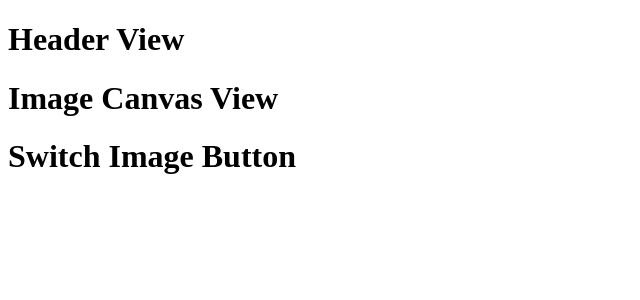
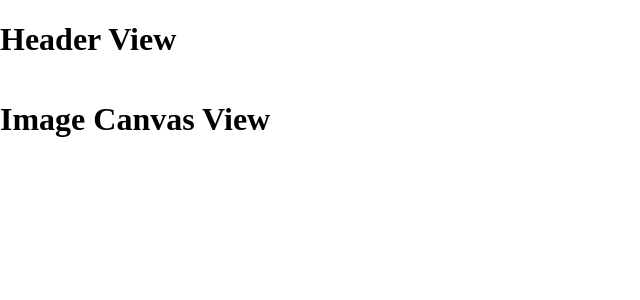
Before and after one commit to Hackbit/angularattack2017-kzhang, an Angular app: page / in a window 1280 px wide. Shown: the top 300 px of the page, without its empty margins (0-640 px from the left). Built offline with nearby package versions, Linux system fonts and the light colour scheme.

Commit message:
add style

```diff
--- a/src/app/app.component.css
+++ b/src/app/app.component.css
@@ -0,0 +1,9 @@
+:host {
+    display: flex;
+    height: 100%;
+    flex-direction: column;
+}
+
+my-image-canvas {
+    flex-grow: 1;
+}
--- a/src/app/app.component.ts
+++ b/src/app/app.component.ts
@@ -5,7 +5,6 @@ import { Component } from '@angular/core';
   template: `
     <my-header></my-header>
     <my-image-canvas></my-image-canvas>
-    <my-switch-image-btn></my-switch-image-btn>
   `,
   styleUrls: ['./app.component.css']
 })
--- a/src/app/app.module.ts
+++ b/src/app/app.module.ts
@@ -4,14 +4,12 @@ import { NgModule } from '@angular/core';
 import { AppComponent } from './app.component';
 import { HeaderComponent } from './header.component';
 import { ImageCanvasComponent } from './image-canvas.component';
-import { SwitchImageButton } from './switch-image-btn.component';
 
 @NgModule({
   declarations: [
     AppComponent,
     HeaderComponent,
-    ImageCanvasComponent,
-    SwitchImageButton
+    ImageCanvasComponent
   ],
   imports: [
     BrowserModule
--- a/src/app/switch-image-btn.component.ts
+++ /dev/null
@@ -1,11 +0,0 @@
-import { Component } from '@angular/core';
-
-@Component({
-    selector: 'my-switch-image-btn',
-    template: `
-        <h1>Switch Image Button</h1>
-    `
-})
-export class SwitchImageButton {
-
-}
--- a/src/styles.css
+++ b/src/styles.css
@@ -1 +1,6 @@
 /* You can add global styles to this file, and also import other style files */
+html, body {
+    padding: 0;
+    margin: 0;
+    height: 100%;
+}
```
